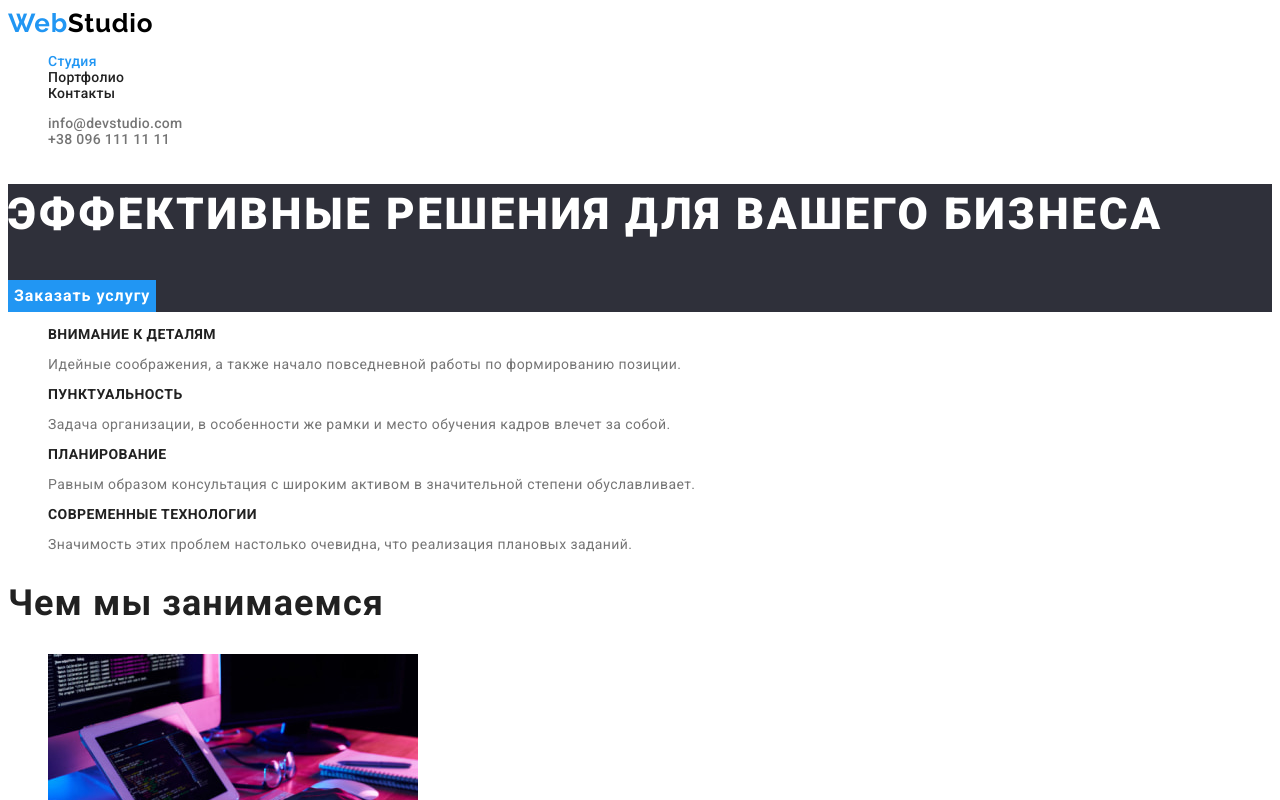
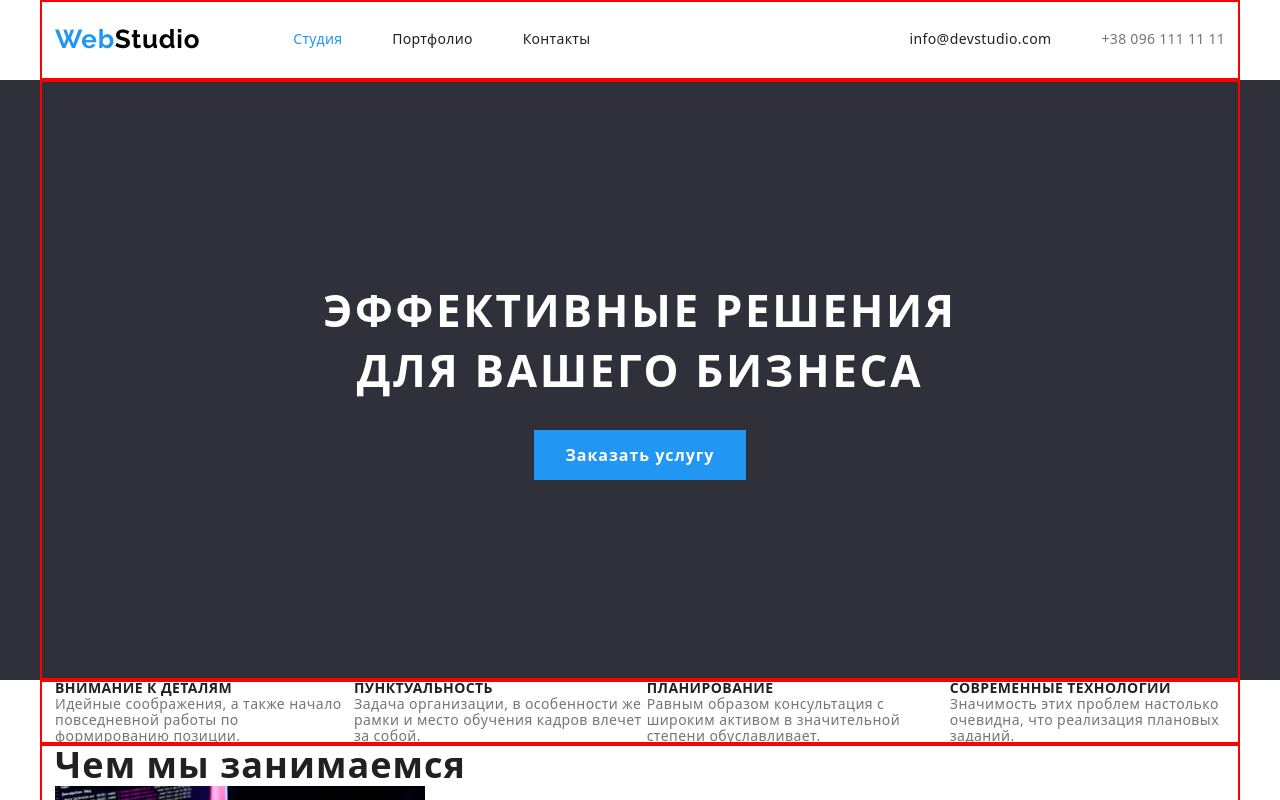
Before and after one commit to EvgenyVeliki/goit-markup-hw-03, a plain HTML site: page index.html in a window 1280 px wide. Shown: the top 800 px of the page. Drawn offline with nearby package versions, Linux system fonts and the light colour scheme.

Commit message:
DZ 3 1 часть Флекс бокс

```diff
--- a/css/style.css
+++ b/css/style.css
@@ -18,12 +18,24 @@
 }
 
 /* Reset styles */
+
+h1,
+h2,
+h3,
+h4,
+h5,
+h6,
+p {
+  margin: 0;
+}
 .link {
   text-decoration: none;
   color: currentColor;
 }
 .list {
   list-style: none;
+  padding: 0;
+  margin: 0;
 }
 
 body {
@@ -47,8 +59,31 @@ body {
   clip: rect(0 0 0 0);
   overflow: hidden;
 }
+/* Base styles */
+.container {
+  width: 1200px;
+  padding-left: 15px;
+  padding-right: 15px;
+  margin-left: auto;
+  margin-right: auto;
+
+  outline: 2px solid red;
+  outline-offset: -2px;
+}
 
 /* Hedear section */
+
+.header-container {
+  display: flex;
+  align-items: center;
+  padding-top: 24px;
+  padding-bottom: 25px;
+}
+
+.header-list {
+  display: flex;
+}
+
 .logo-link {
   font-family: var(--secondary-front);
   font-weight: 700;
@@ -56,8 +91,12 @@ body {
   line-height: calc(31 / 26);
   letter-spacing: 0.03em;
   color: var(--logo-txt-cl);
+  margin-right: 93px;
 }
 
+.header-list {
+  margin-right: auto;
+}
 .logo-header-style {
   font-weight: 700;
   font-size: 26px;
@@ -66,7 +105,17 @@ body {
   color: var(--button-bg-cl);
 }
 
+.header-item {
+  margin-right: 50px;
+}
+
+.header-item:last-child {
+  margin-right: 0;
+}
+
 .header-link {
+  padding-top: 32px;
+  padding-bottom: 32px;
   font-weight: 500;
   font-size: 14px;
   line-height: calc(16 / 14);
@@ -76,8 +125,10 @@ body {
 
 .header-link:hover,
 .header-link:focus,
-.contacts-link:hover,
-.contacts-link:focus {
+.contacts-link-maill:hover,
+.contacts-link-maill:focus,
+.contacts-link:focus,
+.contacts-link:hover {
   color: var(--button-bg-cl);
 }
 
@@ -86,6 +137,8 @@ body {
 }
 
 .contacts-link {
+  padding-top: 32px;
+  padding-bottom: 32px;
   font-weight: 500;
   font-size: 14px;
   line-height: calc(16 / 14);
@@ -93,14 +146,30 @@ body {
   color: var(--p-txt-cl);
 }
 
+.header-contacts {
+  display: flex;
+}
+
+.contacts-link-maill {
+  margin-right: 50px;
+  padding-top: 32px;
+  padding-bottom: 32px;
+}
+
 /* Hero section */
 .hero {
   background-color: var(--dark-bg-cl);
+  text-align: center;
 }
 
 .main-title {
+  margin-bottom: 30px;
+  margin-left: auto;
+  margin-right: auto;
+  padding-top: 200px;
   font-weight: 900;
   font-size: 44px;
+  width: 696px;
   line-height: calc(60 / 44);
   letter-spacing: 0.06em;
   color: var(--header-bg-cl);
@@ -108,6 +177,11 @@ body {
 }
 
 .hero-button {
+  padding-top: 10px;
+  padding-right: 32px;
+  padding-bottom: 10px;
+  padding-left: 32px;
+  margin-bottom: 200px;
   font-family: inherit;
   font-weight: 700;
   font-size: 16px;
@@ -128,6 +202,11 @@ body {
 }
 
 /* About section */
+
+.about-list {
+  display: flex;
+}
+
 .about-title {
   font-weight: 700;
   font-size: 14px;
--- a/index.html
+++ b/index.html
@@ -14,14 +14,25 @@
     />
     <link rel="stylesheet" href="./css/style.css" />
     <!-- Fonts and -->
+    <!-- Normolize start -->
+    <link
+      rel="stylesheet"
+      href="https://cdnjs.cloudflare.com/ajax/libs/modern-normalize/1.1.0/modern-normalize.min.css"
+      integrity="sha512-wpPYUAdjBVSE4KJnH1VR1HeZfpl1ub8YT/NKx4PuQ5NmX2tKuGu6U/JRp5y+Y8XG2tV+wKQpNHVUX03MfMFn9Q=="
+      crossorigin="anonymous"
+      referrerpolicy="no-referrer"
+    />
+    <!-- Normolize end -->
   </head>
   <body>
     <!--Hedear section-->
     <header class="header">
+      <div class="container header-container">
         <nav class="header-nav">
           <a class="logo-link link" href="./index.html"
             ><span class="logo-header-style">Web</span>Studio</a
           >
+        </nav>
         <ul class="header-list list">
           <li class="header-item">
             <a class="header-link header-link-current link" href="./index.html">Студия</a>
@@ -33,26 +44,32 @@
             <a class="header-link link" href="#">Контакты</a>
           </li>
         </ul>
-      </nav>
 
-      <ul class="header-list list">
-        <li class="contacts-item">
-          <a class="contacts-link link" href="mailto:info@devstudio.com">info@devstudio.com</a>
+        <ul class="header-contacts list">
+          <li class="contacts">
+            <a class="contacts-link-maill link" href="mailto:info@devstudio.com"
+              >info@devstudio.com</a
+            >
           </li>
           <li class="contacts-item">
             <a class="contacts-link link" href="tel:+380961111111">+38 096 111 11 11</a>
           </li>
         </ul>
+      </div>
     </header>
+
     <!-- Main section -->
     <main>
       <!-- Hero section -->
       <section class="hero">
+        <div class="container">
           <h1 class="main-title">Эффективные решения для вашего бизнеса</h1>
           <button class="hero-button" type="button">Заказать услугу</button>
+        </div>
       </section>
       <!-- About section -->
       <section class="about">
+        <div class="container">
           <h2 class="visually-hidden">Особенности нашей компании</h2>
           <ul class="about-list list">
             <li class="about-item">
@@ -80,9 +97,11 @@
               </p>
             </li>
           </ul>
+        </div>
       </section>
       <!-- Our work -->
       <section class="our-work">
+        <div class="container">
           <h2 class="our-work-title">Чем мы занимаемся</h2>
           <ul class="our-work-list list">
             <li class="our-work-item">
@@ -113,8 +132,10 @@
               />
             </li>
           </ul>
+        </div>
         <!-- Our team -->
         <section class="our-team">
+          <div class="container">
             <h2 class="team-title">Наша команда</h2>
             <ul class="our-team-list list">
               <li class="our-team-item">
@@ -162,11 +183,13 @@
                 <p class="speciality" lang="en">UI Designer</p>
               </li>
             </ul>
+          </div>
         </section>
       </section>
     </main>
     <!--Footer-->
     <footer class="footer">
+      <div class="container">
         <a class="logo-link-footer link" href="./index.html"
           >Web<span class="logo-footer-style">Studio</span></a
         >
@@ -189,6 +212,7 @@
             </li>
           </ul>
         </address>
+      </div>
     </footer>
   </body>
 </html>
```
Also changed, not shown: portfolio.html (+24 -4 lines). Lines whose indentation alone changed are shown as unchanged.
